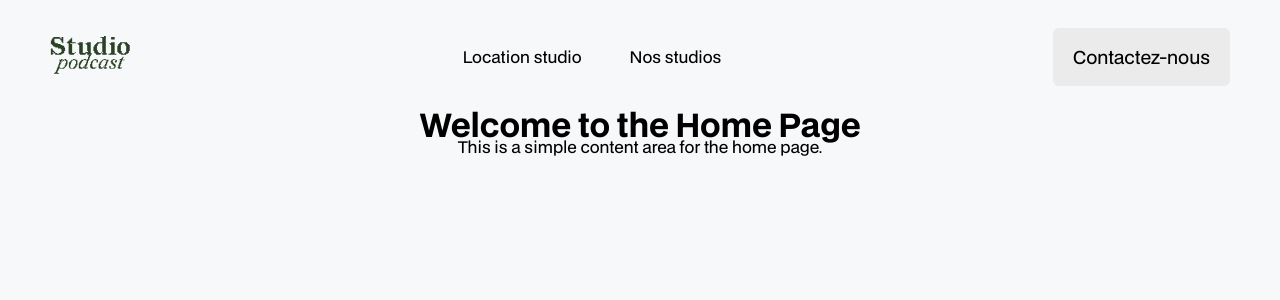
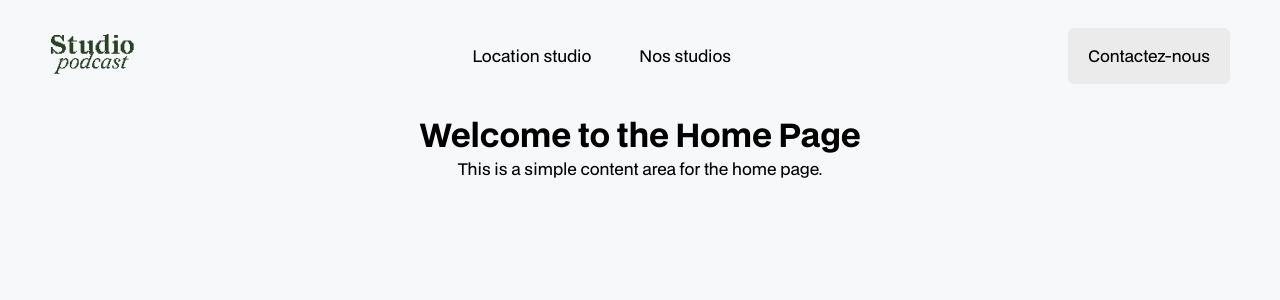
Before and after one commit to HeyAnto/studio-podcast, a Next.js app: page / in a window 1280 px wide. Shown: the top 300 px of the page. Built offline with nearby package versions, Linux system fonts and the light colour scheme.

Commit message:
Refactor typography & update viewport config

```diff
--- a/src/app/layout.tsx
+++ b/src/app/layout.tsx
@@ -1,4 +1,4 @@
-import type { Metadata } from "next";
+import type { Metadata, Viewport } from "next";
 import Header from "../components/Header";
 import "../styles/globals.css";
 import "../styles/layout.css";
@@ -59,11 +59,6 @@ export const metadata: Metadata = {
       },
     ],
   },
-  viewport: {
-    width: "device-width",
-    initialScale: 1,
-    maximumScale: 1,
-  },
   robots: {
     index: true,
     follow: true,
@@ -81,6 +76,12 @@ export const metadata: Metadata = {
   },
 };
 
+export const viewport: Viewport = {
+  width: "device-width",
+  initialScale: 1,
+  maximumScale: 1,
+};
+
 export default function RootLayout({
   children,
 }: {
--- a/src/components/Header.module.css
+++ b/src/components/Header.module.css
@@ -17,7 +17,7 @@
 }
 
 .headerLogo {
-  height: 38px;
+  height: 40px;
 }
 
 .nav ul li {
@@ -32,10 +32,6 @@
   border-radius: 6px;
   background-color: var(--color-white);
   color: var(--color-dark);
-  font-family: var(--font-primary);
-  font-weight: var(--weight-normal);
-  font-size: var(--text-16);
-  line-height: var(--leading-16);
   cursor: pointer;
 }
 
--- a/src/components/Header.tsx
+++ b/src/components/Header.tsx
@@ -14,16 +14,16 @@ export default function Header() {
         <nav className={styles.nav}>
           <ul>
             <li>
-              <a href="/" className={styles.navLink}>
+              <a href="/" className={`${styles.navLink} text-base`}>
                 Location studio
               </a>
-              <a href="/" className={styles.navLink}>
+              <a href="/" className={`${styles.navLink} text-base`}>
                 Nos studios
               </a>
             </li>
           </ul>
         </nav>
-        <a href="/" className="primaryButton">
+        <a href="/" className="primaryButton text-base">
           Contactez-nous
         </a>
       </div>
--- a/src/styles/components.css
+++ b/src/styles/components.css
@@ -3,10 +3,6 @@
   border-radius: 6px;
   background-color: var(--color-grey-4);
   color: var(--color-dark);
-  font-family: var(--font-primary);
-  font-weight: var(--weight-normal);
-  font-size: var(--text-18);
-  line-height: var(--leading-18);
   cursor: pointer;
   transition: all 0.3s;
 }
--- a/src/styles/globals.css
+++ b/src/styles/globals.css
@@ -47,22 +47,27 @@
   --font-heading: "Redaction 35", Georgia, "Times New Roman", Times, serif;
 
   /* Font Sizes */
-  --text-16: 1rem;
-  --text-18: 1.125rem;
-  --text-20: 1.25rem;
-  --text-24: 1.5rem;
-  --text-34: 2.125rem;
-  --text-50: 3.125rem;
+  --text-xs: 0.75rem; /* 12px */
+  --text-sm: 0.875rem; /* 14px */
+  --text-base: 1rem; /* 16px */
+  --text-lg: 1.125rem; /* 18px */
+  --text-xl: 1.25rem; /* 20px */
+  --text-2xl: 1.5rem; /* 24px */
+  --text-3xl: 1.875rem; /* 30px */
+  --text-4xl: 2.25rem; /* 36px */
+  --text-5xl: 3rem; /* 48px */
+  --text-6xl: 3.75rem; /* 60px */
 
   /* Line Heights */
-  --leading-16: 1.375rem;
-  --leading-18: 1.625rem;
-  --leading-20: 1.875rem;
-  --leading-24: 2.125rem;
-  --leading-34: 2.5rem;
-  --leading-50: 3.125rem;
+  --leading-none: 1;
+  --leading-tight: 1.25;
+  --leading-snug: 1.375;
+  --leading-normal: 1.5;
+  --leading-relaxed: 1.625;
+  --leading-loose: 2;
 
   /* Font Weight */
+  --weight-thin: 100;
   --weight-light: 300;
   --weight-normal: 400;
   --weight-medium: 500;
@@ -113,67 +118,93 @@ body {
 }
 
 /* === Font Weight Classes === */
+.font-thin {
+  font-weight: var(--weight-thin);
+}
 .font-light {
   font-weight: var(--weight-light);
 }
-
 .font-normal {
   font-weight: var(--weight-normal);
 }
-
 .font-medium {
   font-weight: var(--weight-medium);
 }
-
 .font-semibold {
   font-weight: var(--weight-semibold);
 }
-
 .font-bold {
   font-weight: var(--weight-bold);
 }
 
-/* === Typography Classes === */
-.body-16 {
-  font-family: var(--font-primary);
-  font-weight: var(--weight-normal);
-  font-size: var(--text-16);
-  line-height: var(--leading-16);
+/* === Typography Utility Classes === */
+.text-xs {
+  font-size: var(--text-xs);
+  line-height: var(--leading-normal);
+}
+.text-sm {
+  font-size: var(--text-sm);
+  line-height: var(--leading-normal);
+}
+.text-base {
+  font-size: var(--text-base);
+  line-height: var(--leading-normal);
+}
+.text-lg {
+  font-size: var(--text-lg);
+  line-height: var(--leading-normal);
+}
+.text-xl {
+  font-size: var(--text-xl);
+  line-height: var(--leading-relaxed);
+}
+.text-2xl {
+  font-size: var(--text-2xl);
+  line-height: var(--leading-tight);
+}
+.text-3xl {
+  font-size: var(--text-3xl);
+  line-height: var(--leading-tight);
+}
+.text-4xl {
+  font-size: var(--text-4xl);
+  line-height: var(--leading-tight);
+}
+.text-5xl {
+  font-size: var(--text-5xl);
+  line-height: var(--leading-none);
+}
+.text-6xl {
+  font-size: var(--text-6xl);
+  line-height: var(--leading-none);
 }
 
-.body-18 {
+/* === Font Family Classes === */
+.font-primary {
   font-family: var(--font-primary);
-  font-weight: var(--weight-normal);
-  font-size: var(--text-18);
-  line-height: var(--leading-18);
+}
+.font-heading {
+  font-family: var(--font-heading);
 }
 
-.body-20 {
-  font-family: var(--font-primary);
-  font-weight: var(--weight-normal);
-  font-size: var(--text-20);
-  line-height: var(--leading-20);
+/* === Line Height Classes === */
+.leading-none {
+  line-height: var(--leading-none);
 }
-
-.heading-24 {
-  font-family: var(--font-heading);
-  font-weight: var(--weight-semibold);
-  font-size: var(--text-24);
-  line-height: var(--leading-24);
+.leading-tight {
+  line-height: var(--leading-tight);
 }
-
-.heading-34 {
-  font-family: var(--font-heading);
-  font-weight: var(--weight-bold);
-  font-size: var(--text-34);
-  line-height: var(--leading-34);
+.leading-snug {
+  line-height: var(--leading-snug);
 }
-
-.heading-50 {
-  font-family: var(--font-heading);
-  font-weight: var(--weight-bold);
-  font-size: var(--text-50);
-  line-height: var(--leading-50);
+.leading-normal {
+  line-height: var(--leading-normal);
+}
+.leading-relaxed {
+  line-height: var(--leading-relaxed);
+}
+.leading-loose {
+  line-height: var(--leading-loose);
 }
 
 /* === Base Element Styles === */
@@ -196,3 +227,29 @@ ul {
   padding: 0;
   margin: 0;
 }
+
+/* === Media Queries === */
+/* Tablet */
+@media (max-width: 768px) {
+  :root {
+    --text-xl: 1.125rem; /* 18px */
+    --text-2xl: 1.25rem; /* 20px */
+    --text-3xl: 1.5rem; /* 24px */
+    --text-4xl: 1.875rem; /* 30px */
+    --text-5xl: 2.25rem; /* 36px */
+    --text-6xl: 2.75rem; /* 44px */
+  }
+}
+
+/* Mobile */
+@media (max-width: 480px) {
+  :root {
+    --text-lg: 1rem; /* 16px */
+    --text-xl: 1.125rem; /* 18px */
+    --text-2xl: 1.25rem; /* 20px */
+    --text-3xl: 1.375rem; /* 22px */
+    --text-4xl: 1.5rem; /* 24px */
+    --text-5xl: 1.875rem; /* 30px */
+    --text-6xl: 2.25rem; /* 36px */
+  }
+}
```
